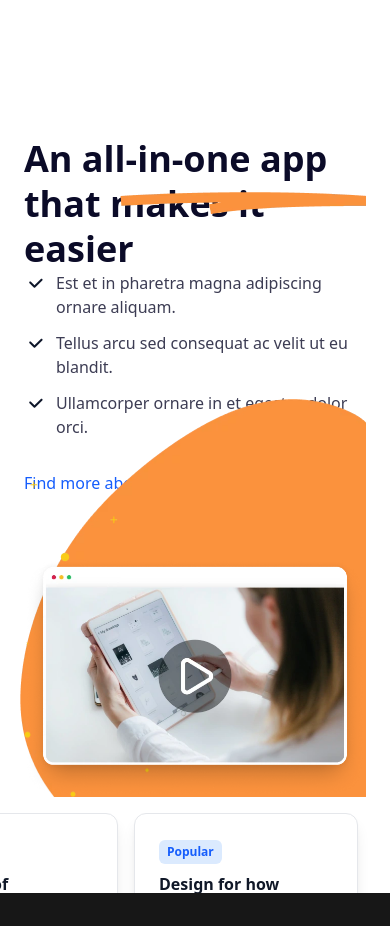
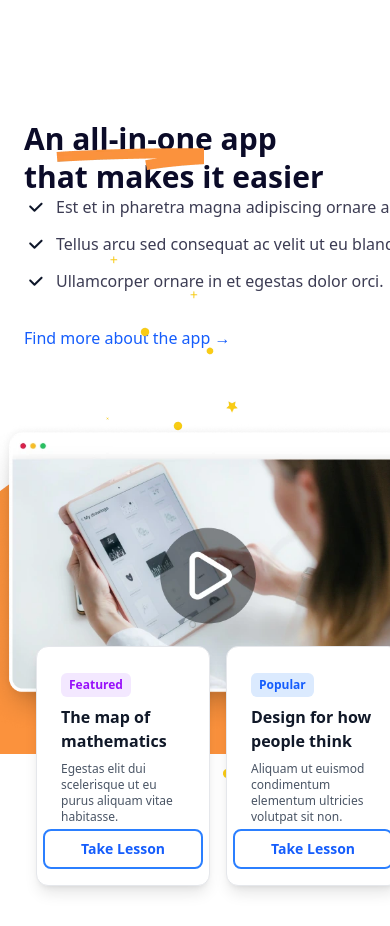
Before and after one commit to Kelwinpin/UTeach, a Next.js app: page / in a window 390 px wide. Shown: the part 1000-1926 px from the top of the page. Before the commit the page ends 1893 px from the top, so only its background shows below. Built offline with nearby package versions, Linux system fonts and the light colour scheme.

Commit message:
add mobile responsive

```diff
--- a/src/components/FAQ/index.jsx
+++ b/src/components/FAQ/index.jsx
@@ -50,12 +50,12 @@ export default function FAQ() {
 
 
   return (
-    <section className="py-24 px-6 bg-white relative overflow-hidden">
+    <section className="w-full px-6 py-20 md:py-32 bg-white overflow-x-hidden">
       <div className="max-w-7xl mx-auto grid md:grid-cols-2 gap-16 items-center relative z-10">
         <div>
-          <h1 className="text-4xl md:text-6xl font-bold text-[#0B0B28] leading-tight relative z-2">
+          <h1 className="text-3xl md:text-6xl font-bold text-[#0B0B28] leading-tight relative z-2">
               An all-in-one app
-              <div className="absolute top-14 left-24 inset-0 z-0 bg-[url('/images/lineOrangeBigger.webp')] bg-no-repeat pointer-events-none" />
+              <div className="absolute md:top-14 md:left-24 top-7 left-8 w-37 inset-0 z-0 bg-[url('/images/lineOrangeBigger.webp')] bg-no-repeat pointer-events-none" />
               <br />
               that makes it easier
           </h1>
@@ -82,27 +82,28 @@ export default function FAQ() {
             Find more about the app →
           </Link>
         </div>
-
+        <div className="mt-30">
             <div className="relative">
-          <div className="absolute -top-20 inset-0 z-1 bg-[url('/images/bg-faq.webp')] bg-no-repeat  pointer-events-none" />
-          <div className="absolute -top-40 -left-1 inset-0 z-0 bg-[url('/images/blob.webp')] bg-no-repeat pointer-events-none" />
-          <div className="relative z-2 md:left-20 md:bottom-40 rounded-xl overflow-hidden">
+            <div className="absolute md:-top-20 md:left-0 -top-70 left-20 inset-0 z-1 bg-[url('/images/bg-faq.webp')] bg-no-repeat  pointer-events-none" />
+            <div className="absolute -left-40 -top-25 h-80 md:h-auto md:-top-40 md:-left-1 inset-0 z-0 bg-[url('/images/blob.webp')] bg-no-repeat pointer-events-none" />
+            <div className="relative z-2 md:left-20 bottom-28 rounded-xl overflow-hidden md:w-xl w-md -left-10">
                 <Image
                     src="/images/desktop.webp"
                     alt="App demo"
-              width={700}
+                    width={800}
                     height={400}
                     className="w-full object-cover"
                 />
             </div>
 
-          <div className="absolute z-2 md:-bottom-0 md:left-0 right-0 flex justify-center gap-4 mt-4 px-2">
+            <div className="absolute z-2 md:-bottom-0 -bottom-10 -left-15 right-0 flex justify-center gap-4 mt-4 md:px-3 px-18">
                 {visibleLessons.map((lesson, index) => (
                     <Card key={index} {...lesson} />
                 ))}
             </div>
             </div>
         </div>
+      </div>
     </section>
   );
 }
```
Lines whose indentation alone changed are shown as unchanged.
